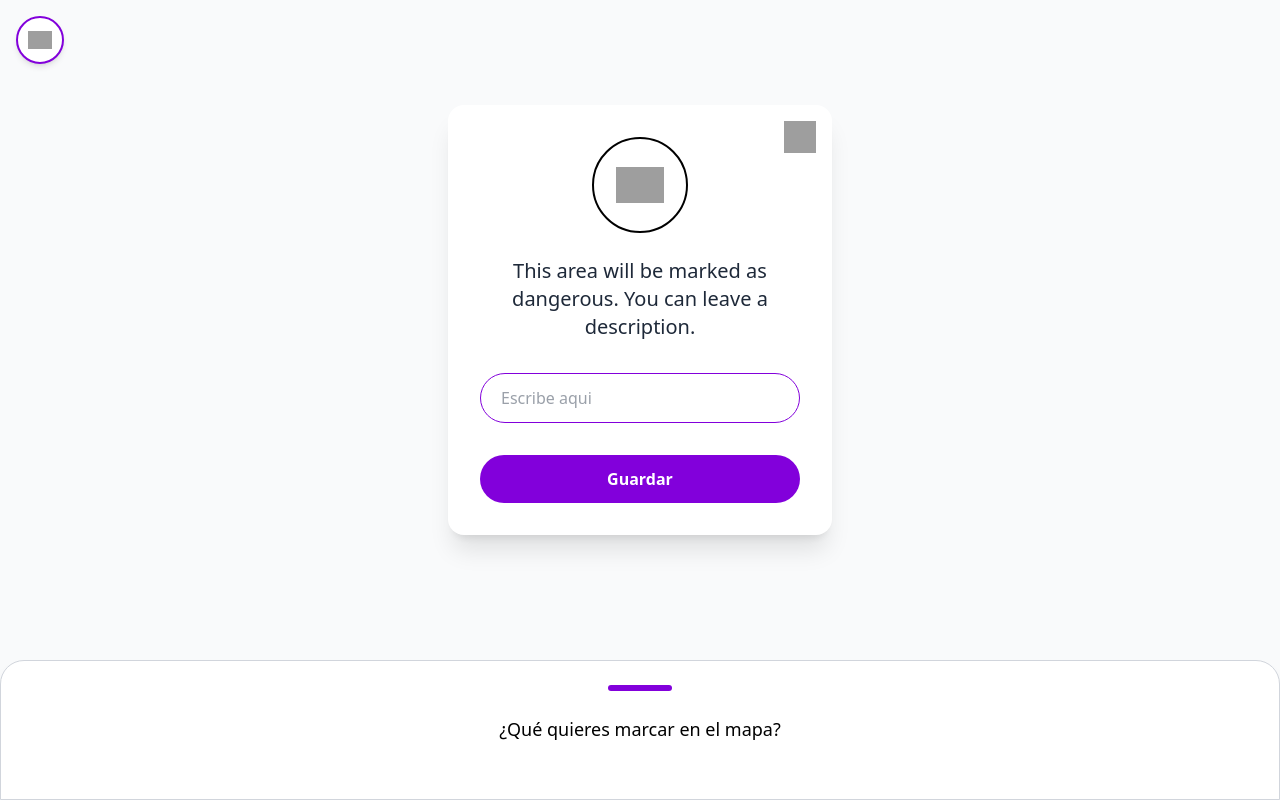
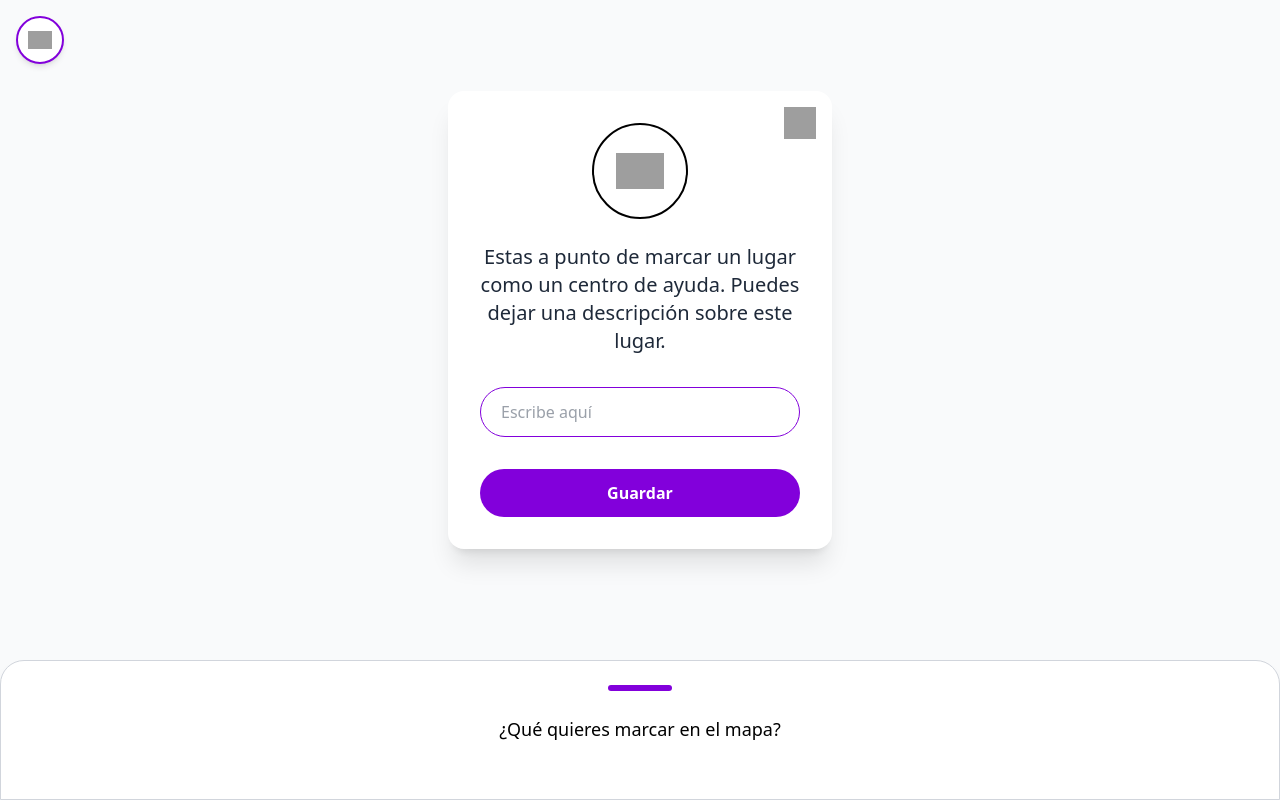
Before and after one commit to tamib0ke/FemSafe, a React (Vite) app: page /addHelpCenter in a window 1280 px wide. Built offline with nearby package versions, Linux system fonts and the light colour scheme; grey boxes are pictures that could not be loaded.

Commit message:
Componennte de card y agregarlo a paginas

```diff
--- a/src/components/ui/AddDanger.tsx
+++ b/src/components/ui/AddDanger.tsx
@@ -1,4 +1,5 @@
 import { Link } from "@tanstack/react-router";
+import CardAdd from "./CardAdd";
 
 interface AddDangerProps {
 
@@ -12,38 +13,13 @@ export default function AddDanger(props: AddDangerProps) {
           <img src="/ruta/al/icono-inicio.png" alt="Inicio" className="w-6 h-6 object-contain" />
         </button>
       </Link>
+      <CardAdd
+      description="Estas a punto de marcar un lugar como peligroso.Puedes dejar una descripción sobre este lugar."
+        text="Guardar">
 
-      <div className="fixed inset-0 flex items-center justify-center z-50 p-4 -translate-y-20">
-        <div className="relative bg-white rounded-2xl shadow-xl max-w-sm p-8">
-          <Link to="/chooseOption">
-            <button className="absolute top-4 right-4 hover:text-purple-800">
-              <img src="/ruta/al/icono-cerrar.png" alt="Cerrar" className="h-8 w-8" />
-            </button>
-          </Link>
+      </CardAdd>
 
-          <div className="w-24 h-24 mx-auto mb-6 flex items-center justify-center border-2 border-custom-purple rounded-full">
-            <img src="/ruta/al/icono-alerta.png" alt="Ícono de advertencia" className="h-12 w-12 object-contain" />
-          </div>
 
-          <div className="text-center text-gray-800 text-xl mb-8">
-            <p>¿Qué tipo de peligro has encontrado? Por favor, descríbelo brevemente.</p>
-          </div>
-
-          <div className="space-y-8">
-            <input
-              type="text"
-              placeholder="Escribe aquí"
-              className="w-full border border-purple-700 rounded-full py-3 px-5 text-gray-700 focus:outline-none"
-            />
-
-            <Link to="/chooseOption">
-              <button className="w-full bg-purple-700 text-white font-semibold py-3 rounded-3xl hover:bg-purple-800 transition">
-                Añadir Peligro
-              </button>
-            </Link>
-          </div>
-        </div>
-      </div>
 
       <div className="relative bg-gray-50 min-h-screen flex flex-col justify-end">
         <div className="bg-white w-full rounded-t-3xl shadow-lg p-6 border border-gray-300">
--- a/src/components/ui/AddHeplCenter.tsx
+++ b/src/components/ui/AddHeplCenter.tsx
@@ -1,4 +1,5 @@
 import { Link } from "@tanstack/react-router";
+import CardAdd from "./CardAdd";
 
 interface AddHeplCenterProps {
 
@@ -13,36 +14,11 @@ export default function  AddHeplCenter  (props: AddHeplCenterProps)  {
         </button>
       </Link>
 
-      <div className="fixed inset-0 flex items-center justify-center z-50 p-4 -translate-y-20">
-        <div className="relative bg-white rounded-2xl shadow-xl max-w-sm p-8">
-          <Link to="/chooseOption">
-            <button className="absolute top-4 right-4 hover:text-purple-800 cursor-pointer">
-              <img src="/ruta/al/icono-cerrar.png" alt="Cerrar" className="h-8 w-8" />
-            </button>
-          </Link>
+      <CardAdd
+            description="Estas a punto de marcar un lugar como un centro de ayuda. Puedes dejar una descripción sobre este lugar."
+              text="Guardar">
 
-          <div className="w-24 h-24 mx-auto mb-6 flex items-center justify-center border-2 border-custom-purple rounded-full">
-            <img src="/ruta/al/icono-alerta.png" alt="Warning icon" className="h-12 w-12 object-contain" />
-          </div>
-
-          <div className="text-center text-gray-800 text-xl mb-8">
-            <p>This area will be marked as dangerous. You can leave a description.</p>
-          </div>
-
-          <div className="space-y-8">
-            <input
-              type="text"
-              placeholder="Escribe aqui"
-              className="w-full border border-purple-700 rounded-full py-3 px-5 text-gray-700 focus:outline-none"
-            />
-            <Link to="/chooseOption">
-              <button className="w-full bg-purple-700 text-white font-semibold py-3 rounded-3xl hover:bg-purple-800 transition">
-                Guardar
-              </button>
-            </Link>
-          </div>
-        </div>
-      </div>
+            </CardAdd>
 
       <div className="relative bg-gray-50 min-h-screen flex flex-col justify-end">
         <div className="bg-white w-full rounded-t-3xl shadow-lg p-6 border border-gray-300">
--- a/src/components/ui/AddSafe.tsx
+++ b/src/components/ui/AddSafe.tsx
@@ -1,4 +1,5 @@
 import { Link } from "@tanstack/react-router";
+import CardAdd from "./CardAdd";
 interface AddSafeProps {
 
 }
@@ -12,36 +13,11 @@ export default function  AddSafe  (props: AddSafeProps) {
         </button>
       </Link>
 
-      <div className="fixed inset-0 flex items-center justify-center z-50 p-4 -translate-y-20">
-        <div className="relative bg-white rounded-2xl shadow-xl max-w-sm p-8">
-          <Link to="/chooseOption">
-            <button className="absolute top-4 right-4 hover:text-purple-800 cursor-pointer">
-              <img src="/ruta/al/icono-cerrar.png" alt="Cerrar" className="h-8 w-8" />
-            </button>
-          </Link>
+        <CardAdd
+          description="Estas a punto de marcar un lugar como zona segura.Puedes dejar una descripción sobre este lugar."
+          text="Guardar">
 
-          <div className="w-24 h-24 mx-auto mb-6 flex items-center justify-center border-2 border-custom-purple rounded-full">
-            <img src="/ruta/al/icono-alerta.png" alt="Warning icon" className="h-12 w-12 object-contain" />
-          </div>
-
-          <div className="text-center text-gray-800 text-xl mb-8">
-            <p>This area will be marked as a safe zone. You can leave a description.</p>
-          </div>
-
-          <div className="space-y-6">
-            <input
-              type="text"
-              placeholder="Escribe aqui"
-              className="w-full border border-purple-700 rounded-full py-3 px-5 text-gray-700 focus:outline-none"
-            />
-            <Link to="/chooseOption">
-              <button className="w-full bg-purple-700 text-white py-3 rounded-full hover:bg-purple-800 transition">
-                Guardar
-              </button>
-            </Link>
-          </div>
-        </div>
-      </div>
+        </CardAdd>
 
       <div className="relative bg-gray-50 min-h-screen flex flex-col justify-end">
         <div className="bg-white w-full rounded-t-3xl shadow-lg p-6 border border-gray-300">
--- a/src/components/ui/BottomBar.tsx
+++ /dev/null
@@ -1,43 +0,0 @@
-interface BottomBarProps {
-
-    btnDanger: string
-    btnHelp: string
-    btnSafe: string
-    iconDanger: string
-    iconHelp: string
-    iconSafe: string
-}
-
-export default function BottomBar(props: BottomBarProps) {
-
-    return (
-        <div className="peer-checked:max-h-0 max-h-[500px] overflow-hidden transition-all duration-500 ease-in-out flex justify-around items-start text-center">
-
-
-          <div className="flex flex-col items-center">
-            <button className="w-16 h-16 flex items-center justify-center bg-purple-100 border border-purple-700 rounded-full text-custom-purple hover:bg-purple-200 transition-colors cursor-pointer">
-              <img src={props.iconDanger} alt="Icono de peligro" className="w-6 h-6 object-contain" />
-            </button>
-            <span className="mt-2 text-custom-purple font-medium">{props.btnDanger}</span>
-          </div>
-
-
-          <div className="flex flex-col items-center">
-            <button className="w-16 h-16 flex items-center justify-center bg-purple-100 border border-purple-700 rounded-full text-custom-purple hover:bg-purple-200 transition-colors cursor-pointer">
-              <img src={props.iconHelp} alt="Icono de ayuda" className="w-6 h-6 object-contain" />
-            </button>
-            <span className="mt-2 text-custom-purple font-medium">{props.btnHelp}</span>
-          </div>
-
-
-          <div className="flex flex-col items-center">
-            <button className="w-16 h-16 flex items-center justify-center bg-purple-100 border border-purple-700 rounded-full text-custom-purple hover:bg-purple-200 transition-colors cursor-pointer">
-              <img src={props.iconSafe} alt="Icono de zona segura" className="w-6 h-6 object-contain" />
-            </button>
-            <span className="mt-2 text-custom-purple font-medium">{props.btnSafe}</span>
-          </div>
-
-        </div>
-    )
-
-}
--- /dev/null
+++ b/src/components/ui/CardAdd.tsx
@@ -0,0 +1,41 @@
+import { Link } from "@tanstack/react-router";
+
+interface CardAddProps {
+    description: string,
+    text: string
+}
+export default function CardAdd (props: CardAddProps) {
+    return (
+        <div className="fixed inset-0 flex items-center justify-center z-50 p-4 -translate-y-20">
+                <div className="relative bg-white rounded-2xl shadow-xl max-w-sm p-8">
+                  <Link to="/chooseOption">
+                    <button className="absolute top-4 right-4 hover:text-purple-800">
+                      <img src="/ruta/al/icono-cerrar.png" alt="Cerrar" className="h-8 w-8" />
+                    </button>
+                  </Link>
+
+                  <div className="w-24 h-24 mx-auto mb-6 flex items-center justify-center border-2 border-custom-purple rounded-full">
+                    <img src="/ruta/al/icono-alerta.png" alt="Ícono de advertencia" className="h-12 w-12 object-contain" />
+                  </div>
+
+                  <div className="text-center text-gray-800 text-xl mb-8">
+                    <p>{props.description}</p>
+                  </div>
+
+                  <div className="space-y-8">
+                    <input
+                      type="text"
+                      placeholder="Escribe aquí"
+                      className="w-full border border-purple-700 rounded-full py-3 px-5 text-gray-700 focus:outline-none"
+                    />
+
+                    <Link to="/chooseOption">
+                      <button className="w-full bg-purple-700 text-white font-semibold py-3 rounded-3xl hover:bg-purple-800 transition">
+                        {props.text}
+                      </button>
+                    </Link>
+                  </div>
+                </div>
+              </div>
+    )
+}
```
